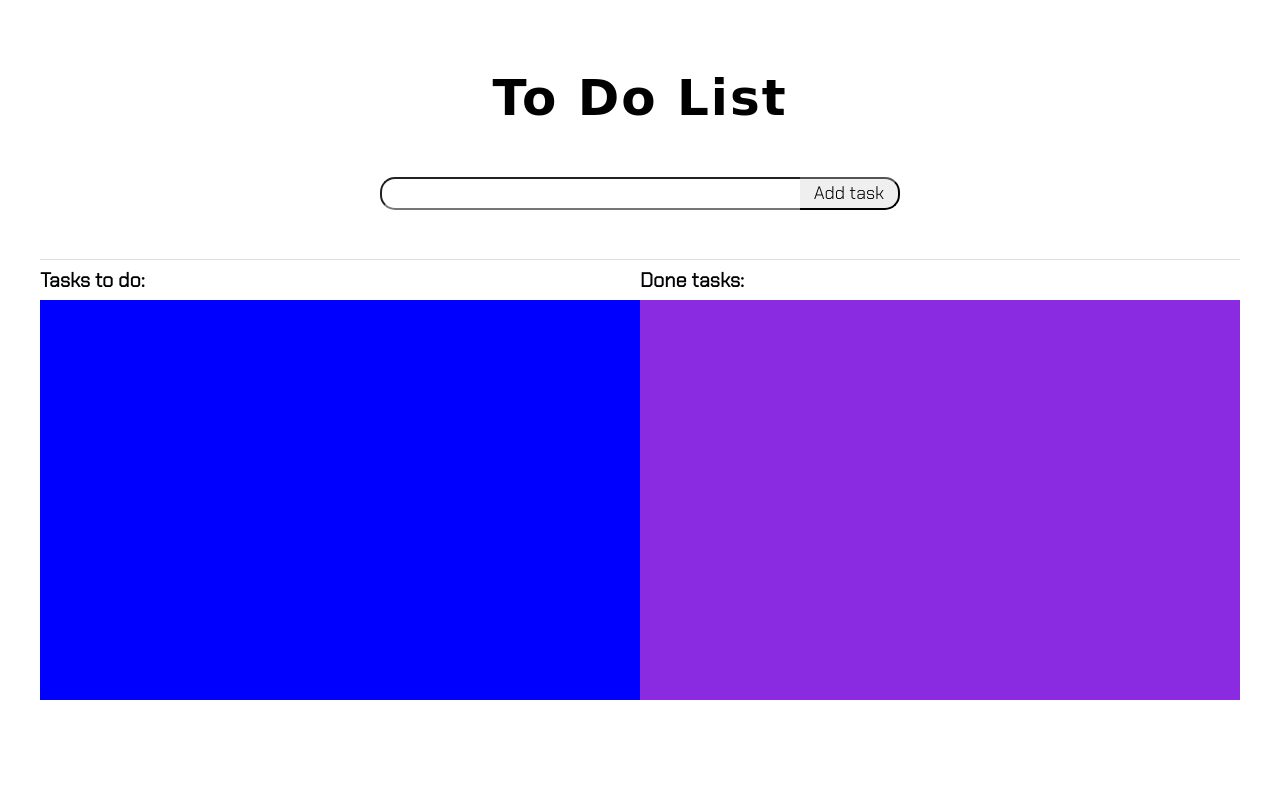
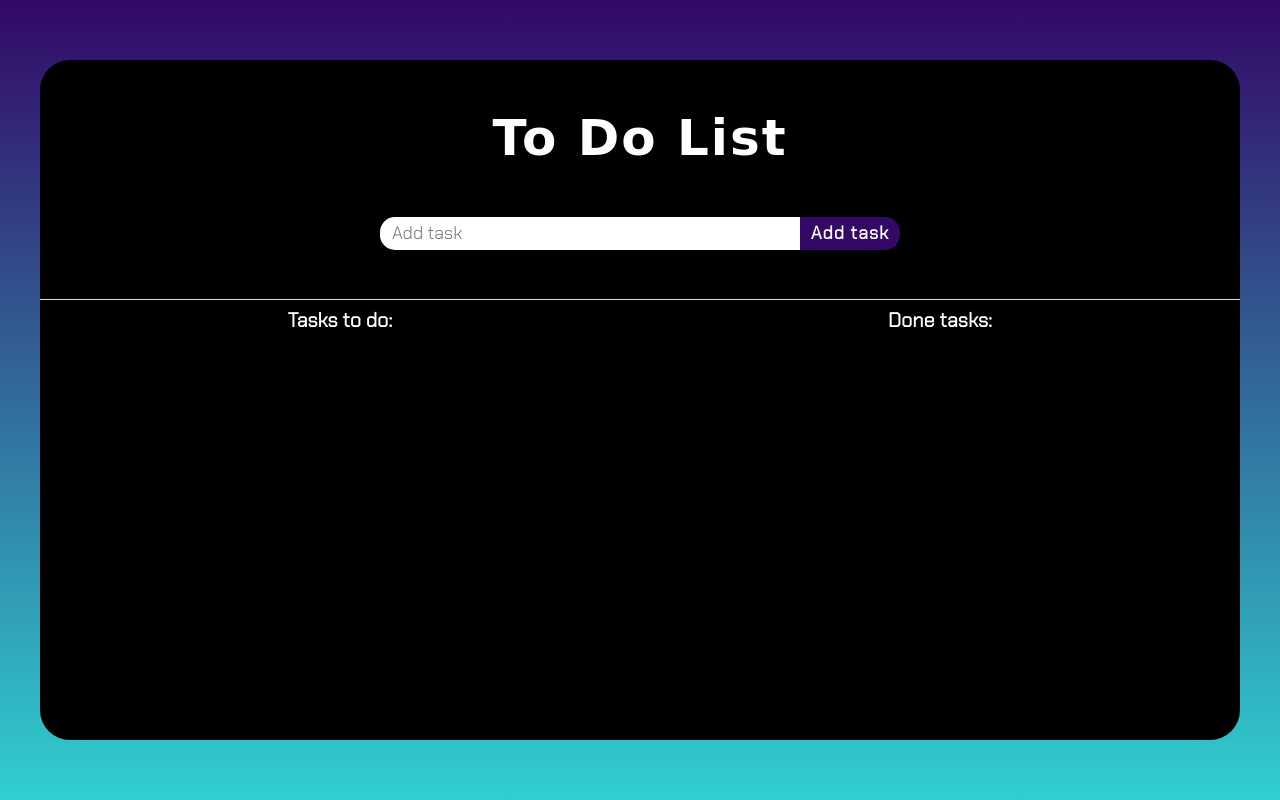
Before and after one commit to um-postolowicz/todo, a PHP site: page / in a window 1280 px wide. Run offline with PHP 8.4, Linux system fonts and the light colour scheme; some web fonts are replaced.

Commit message:
Styles for body and header

```diff
--- a/index.html
+++ b/index.html
@@ -11,7 +11,7 @@
       <header>
         <h1 class="title">To Do List</h1>
         <form class="add_task">
-          <input type="text" class="input" />
+          <input type="text" class="input" placeholder="Add task" />
           <button class="add_task_btn">Add task</button>
         </form>
       </header>
--- a/style.css
+++ b/style.css
@@ -9,19 +9,34 @@
   font-size: 10px;
 }
 
+body {
+  background-image: linear-gradient(to top, #30cfd0 0%, #330867 100%);
+  background-repeat: no-repeat;
+  min-height: 100vh;
+  position: relative;
+}
+
 .wrapper {
+  position: absolute;
+  top: 50%;
+  left: 50%;
+  transform: translate(-50%, -50%);
   max-width: 1200px;
+  width: 1200px;
   margin: 0 auto;
+  background-color: #000;
+  border-radius: 30px;
+  min-height: 85vh;
 }
 
 header {
-  margin-top: 20px;
   display: flex;
   flex-direction: column;
   justify-content: space-evenly;
   align-items: center;
   height: 30vh;
   border-bottom: 1px solid #ddd;
+  color: white;
 }
 
 header .title {
@@ -41,8 +56,15 @@ header .input {
   height: 3.3rem;
   flex-basis: 50%;
   font-size: 1.8rem;
+  padding-left: 10px;
+  border: 2px solid transparent;
   border-radius: 15px 0 0 15px;
   border-right: none;
+}
+
+header .input:focus {
+  outline: none;
+  border: 2px solid #30cfd0;
 }
 
 header .add_task_btn {
@@ -50,19 +72,32 @@ header .add_task_btn {
   height: 3.3rem;
   font-size: 1.8rem;
   border-radius: 0 15px 15px 0;
-  border-left: none;
+  border: 2px solid transparent;
+  background-color: #330867;
+  color: white;
+  font-weight: bold;
+  letter-spacing: 1px;
   cursor: pointer;
+  transition: 0.2s;
+}
+
+header .add_task_btn:hover {
+  background-color: #30cfd0;
+  color: black;
 }
 
 main.tasks_wrapper {
   display: grid;
   grid-template-columns: repeat(2, 1fr);
   grid-template-rows: 4rem 1fr;
+  min-height: 50vh;
+  color: #fff;
 }
 
 main.tasks_wrapper h2 {
   font-size: 2rem;
   line-height: 2;
+  text-align: center;
 }
 
 main.tasks_wrapper ul {
@@ -73,12 +108,3 @@ main.tasks_wrapper ul {
 main.tasks_wrapper ul li {
   font-size: 1.8rem;
 }
-
-ul.tasks {
-  background-color: blue;
-  height: 50vh;
-}
-
-ul.done_tasks {
-  background-color: blueviolet;
-}
```
